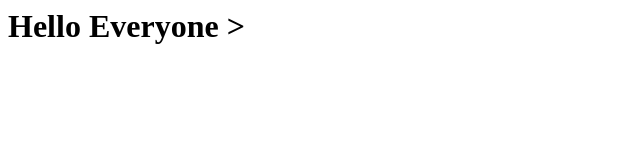
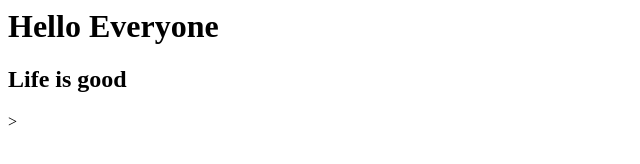
Before and after one commit to dhareshvadalia/dhareshvadalia.github.io, a plain HTML site: page index.html in a window 1280 px wide. Shown: the whole page, without its empty margins (0-640 px from the left). Drawn offline with Linux system fonts and the light colour scheme.

Commit message:
text added

```diff
--- a/index.html
+++ b/index.html
@@ -1,6 +1,7 @@
 <head>
 <title>Dharesh Vadalia</title>
 <body>
-<h1>Hello Everyone</>
+<h1>Hello Everyone</h1>
+<h2>Life is good</h2>
 </body>
 </head>>
```
